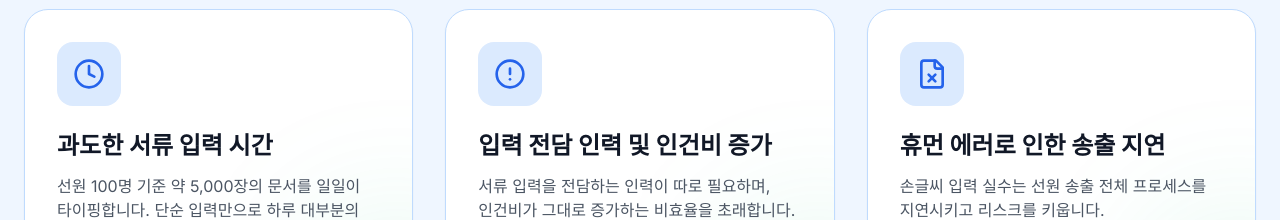
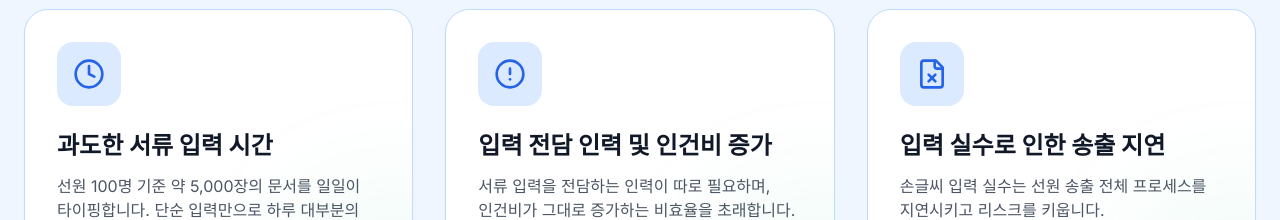
Before and after one commit to jeonghwan00/seafarer-docs-landing, a React (Vite) app: page / in a window 1280 px wide. Shown: the part 1980-2200 px from the top of the page. Built offline with nearby package versions, Linux system fonts and the light colour scheme.

Commit message:
휴먼에러->입력실수

```diff
--- a/src/translations/translations.ts
+++ b/src/translations/translations.ts
@@ -31,7 +31,7 @@ export const translations = {
           impact: '비용 증가',
         },
         {
-          title: '휴먼 에러로 인한 송출 지연',
+          title: '입력 실수로 인한 송출 지연',
           description: '손글씨 입력 실수는 선원 송출 전체 프로세스를 지연시키고 리스크를 키웁니다.',
           impact: '프로세스 지연',
         },
```
